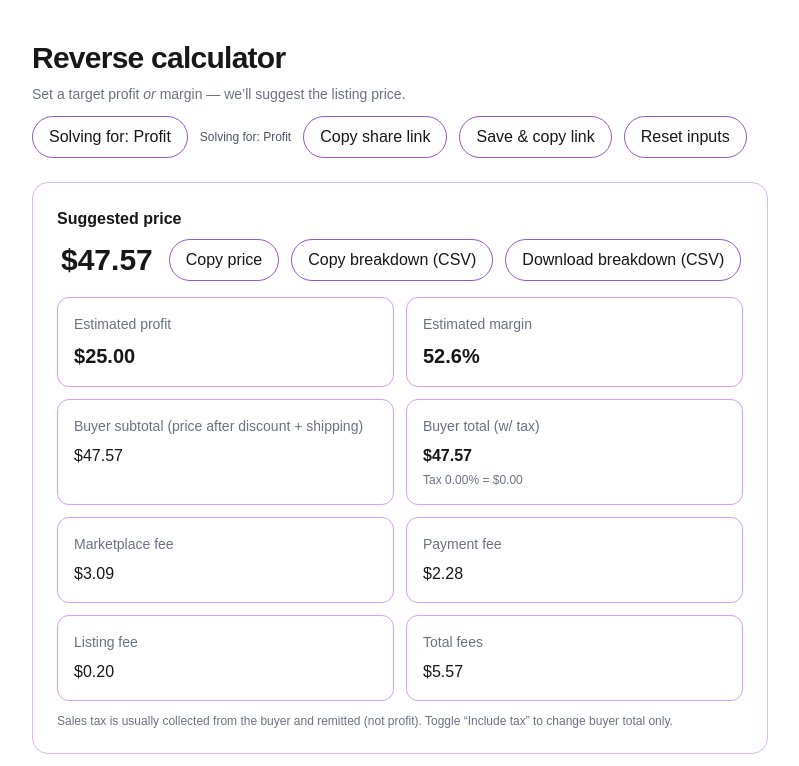
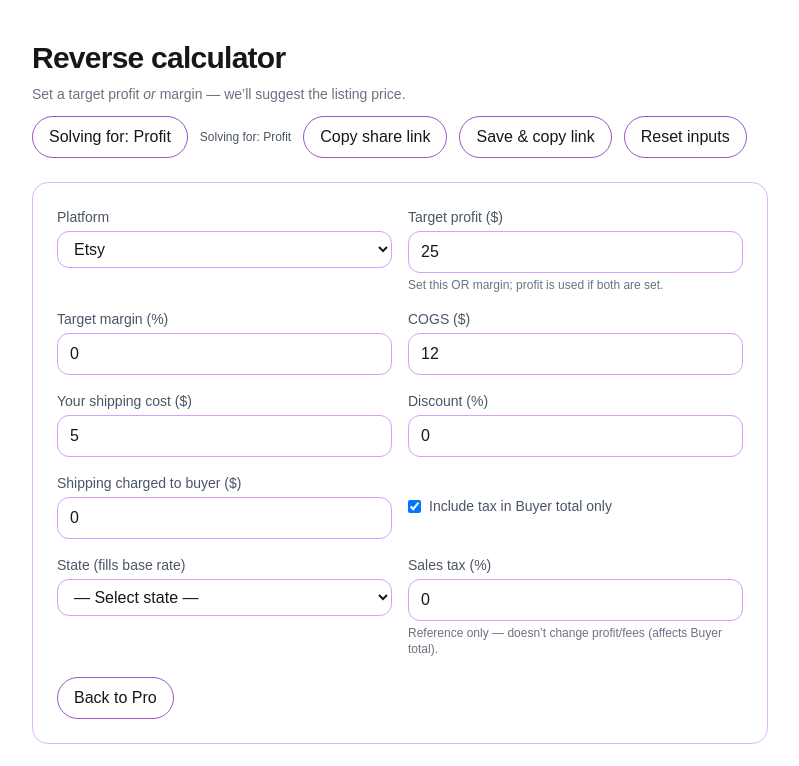
Before and after one commit to gpcreativestudios2018/FeePilot, a Next.js app: page /pro/target in a window 1280 px wide. Shown: the top 766 px of the page, without its empty margins (240-1039 px from the left). Built offline with nearby package versions, Linux system fonts and the light colour scheme.

Commit message:
pro/target: restore input panel (platform, targets, costs, discount, shipping, tax) and keep consistent borders

```diff
--- a/src/app/pro/target/page.tsx
+++ b/src/app/pro/target/page.tsx
@@ -100,7 +100,7 @@ const getListingFixed = (rule: FeeRule): number => {
   return anyRule.listingFixed ?? 0;
 };
 
-// ==== FEE ENGINE (unchanged profit math; tax is for buyer total only) ====
+// ==== FEE ENGINE ==== (profit math unchanged; tax is reference-only for buyer total)
 function computeAtPrice(opts: {
   platform: PlatformKey;
   rule: FeeRule;
@@ -773,6 +773,188 @@ export default function ReverseCalcPage() {
         </div>
       </header>
 
+      {/* ✅ RESTORED: Input panel */}
+      <section className="rounded-2xl border border-purple-600/30 p-6">
+        <div className="grid grid-cols-1 gap-4 sm:grid-cols-2">
+          {/* Platform */}
+          <label className="block">
+            <span className="mb-1 block text-sm text-gray-600 dark:text-gray-300">Platform</span>
+            <select
+              className="w-full rounded-xl border border-purple-600/40 bg-transparent px-3 py-2 outline-none"
+              value={platform}
+              onChange={(e) => {
+                setPlatform(e.target.value as PlatformKey);
+                setOverrides({}); // clear overrides when switching platform
+              }}
+            >
+              {PLATFORMS.map((p) => (
+                <option key={p} value={p} className="text-black dark:text-white bg-white dark:bg-black">
+                  {p[0].toUpperCase() + p.slice(1)}
+                </option>
+              ))}
+            </select>
+          </label>
+
+          {/* Target profit */}
+          <label className="block">
+            <span className="mb-1 block text-sm text-gray-600 dark:text-gray-300">Target profit ($)</span>
+            <input
+              type="number"
+              inputMode="decimal"
+              placeholder="e.g. 25"
+              className="w-full rounded-xl border border-purple-600/40 bg-transparent px-3 py-2 outline-none"
+              value={targetProfit}
+              onChange={(e) => setTargetProfit(e.target.value)}
+            />
+            <span className="mt-1 block text-xs text-gray-500 dark:text-gray-400">
+              Set this OR margin; profit is used if both are set.
+            </span>
+          </label>
+
+          {/* Target margin */}
+          <label className="block">
+            <span className="mb-1 block text-sm text-gray-600 dark:text-gray-300">Target margin (%)</span>
+            <input
+              type="number"
+              inputMode="decimal"
+              placeholder="e.g. 30"
+              className="w-full rounded-xl border border-purple-600/40 bg-transparent px-3 py-2 outline-none"
+              value={targetMarginPct}
+              onChange={(e) => setTargetMarginPct(e.target.value)}
+            />
+          </label>
+
+          {/* COGS */}
+          <label className="block">
+            <span className="mb-1 block text-sm text-gray-600 dark:text-gray-300">COGS ($)</span>
+            <input
+              type="number"
+              inputMode="decimal"
+              placeholder="e.g. 12"
+              className="w-full rounded-xl border border-purple-600/40 bg-transparent px-3 py-2 outline-none"
+              value={cogs}
+              onChange={(e) => setCogs(e.target.value)}
+            />
+          </label>
+
+          {/* Your shipping cost */}
+          <label className="block">
+            <span className="mb-1 block text-sm text-gray-600 dark:text-gray-300">Your shipping cost ($)</span>
+            <input
+              type="number"
+              inputMode="decimal"
+              placeholder="e.g. 5"
+              className="w-full rounded-xl border border-purple-600/40 bg-transparent px-3 py-2 outline-none"
+              value={shipCost}
+              onChange={(e) => setShipCost(e.target.value)}
+            />
+          </label>
+
+          {/* Discount (%) */}
+          <label className="block">
+            <span className="mb-1 block text-sm text-gray-600 dark:text-gray-300">Discount (%)</span>
+            <input
+              type="number"
+              inputMode="decimal"
+              placeholder="e.g. 10"
+              className="w-full rounded-xl border border-purple-600/40 bg-transparent px-3 py-2 outline-none"
+              value={discountPct}
+              onChange={(e) => setDiscountPct(e.target.value)}
+            />
+          </label>
+
+          {/* Shipping charged to buyer ($) */}
+          <label className="block">
+            <span className="mb-1 block text-sm text-gray-600 dark:text-gray-300">Shipping charged to buyer ($)</span>
+            <input
+              type="number"
+              inputMode="decimal"
+              placeholder="e.g. 8"
+              className="w-full rounded-xl border border-purple-600/40 bg-transparent px-3 py-2 outline-none"
+              value={shipCharge}
+              onChange={(e) => setShipCharge(e.target.value)}
+            />
+          </label>
+
+          {/* Include tax toggle */}
+          <label className="flex items-center gap-2">
+            <input
+              type="checkbox"
+              checked={includeTax}
+              onChange={(e) => setIncludeTax(e.target.checked)}
+            />
+            <span className="text-sm text-gray-600 dark:text-gray-300">Include tax in Buyer total only</span>
+          </label>
+
+          {/* Tax state + % */}
+          <label className="block">
+            <span className="mb-1 block text-sm text-gray-600 dark:text-gray-300">
+              State (fills base rate)
+            </span>
+            <select
+              className="w-full rounded-xl border border-purple-600/40 bg-transparent px-3 py-2 outline-none"
+              value={taxState}
+              onChange={(e) => onSelectState(e.target.value)}
+            >
+              <option value="" className="text-black dark:text-white bg-white dark:bg-black">
+                — Select state —
+              </option>
+              {STATE_RATES.map((s) => (
+                <option key={s.code} value={s.code} className="text-black dark:text-white bg-white dark:bg-black">
+                  {s.code} — base {formatPct(s.basePct)}
+                  {s.minCombinedPct ? ` (min combined ${formatPct(s.minCombinedPct)})` : ''}
+                </option>
+              ))}
+            </select>
+          </label>
+
+          <label className="block">
+            <span className="mb-1 block text-sm text-gray-600 dark:text-gray-300">Sales tax (%)</span>
+            <input
+              type="number"
+              inputMode="decimal"
+              placeholder="e.g. 7.25"
+              className="w-full rounded-xl border border-purple-600/40 bg-transparent px-3 py-2 outline-none"
+              value={taxPct}
+              onChange={(e) => setTaxPct(e.target.value)}
+            />
+            <span className="mt-1 block text-xs text-gray-500 dark:text-gray-400">
+              Reference only — doesn’t change profit/fees (affects Buyer total).
+            </span>
+          </label>
+        </div>
+
+        <div className="mt-5 flex gap-3">
+          <Link href={'/pro' as Route} className={PILL_CLASS}>
+            Back to Pro
+          </Link>
+        </div>
+      </section>
+      {/* END inputs */}
+
+      {/* Presets */}
+      <section className="mt-6">
+        <LocalPresetsControls
+          getState={getPresetState}
+          applyPreset={applyPreset}
+          devTools={showDevTools}
+        />
+      </section>
+
+      {/* Dev-only: Fee overrides */}
+      {showDevTools ? (
+        <section className="mt-6">
+          <FeeOverridesDev
+            platform={platform}
+            baseRule={ruleBase}
+            overrides={overrides}
+            onChange={setOverrides}
+            onClear={() => setOverrides({})}
+          />
+        </section>
+      ) : null}
+
+      {/* Results */}
       <section className="mt-6 rounded-2xl border border-purple-600/30 p-6">
         <div className="text-base font-semibold">Suggested price</div>
         <div className="mt-2 flex flex-wrap items-center gap-3">
@@ -786,6 +968,7 @@ export default function ReverseCalcPage() {
             ${formatMoney(price)}
           </button>
 
+        {/* Copy buttons */}
           {copiedPrice ? (
             <span className={PILL_CLASS} aria-live="polite" suppressHydrationWarning>
               Price copied!
```
